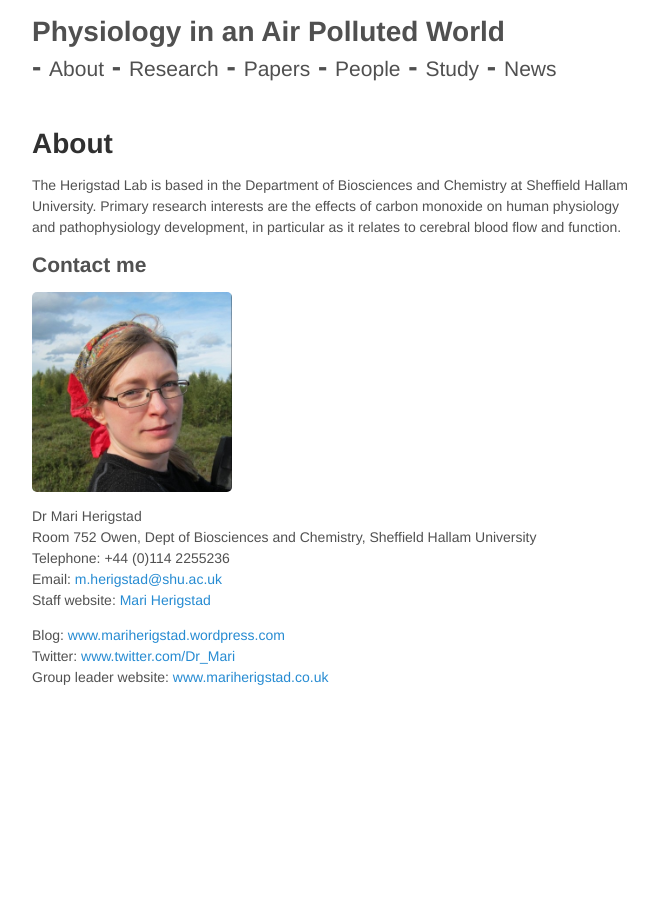
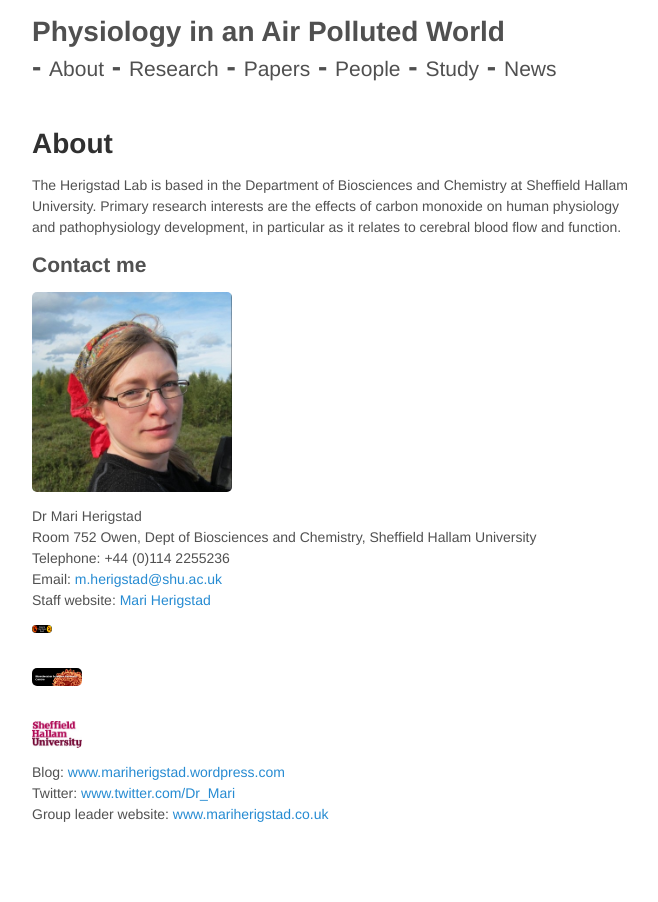
Before and after one commit to mariherigstad/mariherigstad.github.io, a Jekyll site: the page built from about.md, in a window 1280 px wide. Shown: the whole page, without its empty margins (307-965 px from the left). Built offline with Jekyll 4.4.1, drawn with Linux system fonts in a browser that asks for light colours.

Commit message:
Update about.md

```diff
--- a/about.md
+++ b/about.md
@@ -15,6 +15,8 @@ Telephone: +44 (0)114 2255236<br>
 Email: <m.herigstad@shu.ac.uk><br>
 Staff website: <a href="https://www.shu.ac.uk/about-us/our-people/staff-profiles/mari-herigstad">Mari Herigstad</a><br>
 
+<img src="/assets/lab_logo.jpg" alt="Herigstad Lab" align="middle" style="width: 20px;"/>&nbsp;<img src="/assets/BMRC_logo.jpg" alt="BMRC" align="middle" style="width: 50px;"/>&nbsp;<img src="/assets/SHU_logo.jpg" alt="Sheffield Hallam University" align="middle" style="width: 50px;"/>
+
 Blog: <a href="https://mariherigstad.wordpress.com">www.mariherigstad.wordpress.com</a><br>
 Twitter: <a href="https://twitter.com/Dr_Mari">www.twitter.com/Dr_Mari</a><br>
 Group leader website: <a href="https://mariherigstad.co.uk">www.mariherigstad.co.uk</a><br>
```
